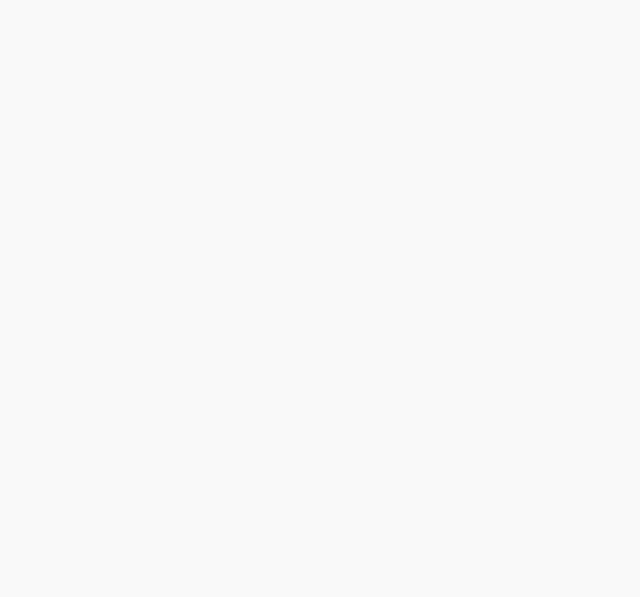
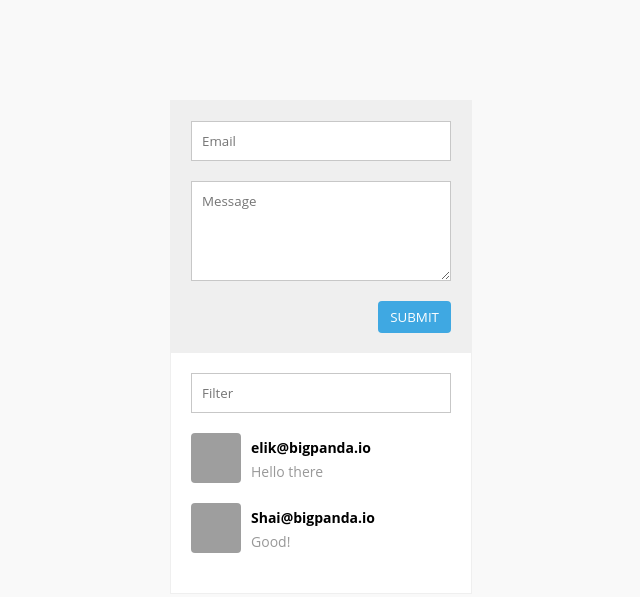
Before and after one commit to guyb7/bigpanda-comments-exercise, a website: page public/index.html in a window 1280 px wide. Shown: the whole page, without its empty margins (319-959 px from the left). Drawn offline with nearby package versions, Linux system fonts and the light colour scheme; grey boxes are pictures that could not be loaded.

Commit message:
add vue components and style

```diff
--- a/public/app.js
+++ b/public/app.js
@@ -1,6 +1,75 @@
+Vue.component('new-comment-form', {
+  template: `
+    <form class="submit-comment" @submit.prevent="onSubmit">
+      <input v-model="form.email" type="email" placeholder="Email">
+      <textarea v-model="form.message" placeholder="Message"></textarea>
+      <div class="text-right">
+        <button type="submit">Submit</button>
+      </div>
+    </form>
+  `,
+  data: function() {
+    return {
+      form: {
+        email: '',
+        message: ''
+      }
+    }
+  },
+  methods: {
+    onSubmit: function() {
+      console.log('onSubmit', this.form);
+    }
+  }
+})
+
+Vue.component('comments-feed', {
+  props: ['comments'],
+  template: `
+    <div class="comments-feed">
+      <input v-model="filter" type="text" placeholder="Filter">
+      <comments-item v-for="comment in comments" :email="comment.email" :message="comment.message" :key="comment.id"></comments-item>
+    </div>
+  `,
+  data: function() {
+    return {
+      filter: ''
+    }
+  }
+})
+
+Vue.component('comments-item', {
+  props: ['email', 'message'],
+  template: `
+    <div class="comments-item">
+      <img class="gravatar_img" :src="gravatar_link" />
+      <div>
+        <strong>{{ email }}</strong>
+        <p>{{ message }}</p>
+      </div>
+    </div>
+  `,
+  computed: {
+    gravatar_link: function() {
+      return `https://www.gravatar.com/avatar/205e460b479e2e5b48aec07710c08d50?s=50`
+    }
+  }
+})
+
 var app = new Vue({
   el: '#app',
   data: {
+    comments: [
+      {
+        id: 'a1b2c3',
+        email: 'elik@bigpanda.io',
+        message: 'Hello there'
+      }, {
+        id: 'a1b2d4',
+        email: 'Shai@bigpanda.io',
+        message: 'Good!'
+      }
+    ]
   },
   mounted: function() {
     console.log('Vue is ready');
--- a/public/index.html
+++ b/public/index.html
@@ -7,7 +7,10 @@
   <script src="https://unpkg.com/vue"></script>
 </head>
 <body>
-  <div id="app"></div>
+  <div id="app">
+    <new-comment-form></new-comment-form>
+    <comments-feed :comments="comments"></comments-feed>
+  </div>
   <script src="/app.js"></script>
 </body>
 </html>
--- a/public/style.css
+++ b/public/style.css
@@ -11,4 +11,67 @@ html, body {
 
 body {
   background-color: #f9f9f9;
+  display: flex;
+  justify-content: center;
 }
+
+#app {
+  max-width: 500px;
+  border: 1px solid #efefef;
+  margin-top: 100px;
+  background-color: #fff;
+}
+
+.text-right {
+  text-align: right;
+}
+input, textarea {
+  padding: 10px;
+  border: 1px solid #c7c7c7;
+  min-width: 260px;
+  margin-bottom: 20px;
+}
+
+.submit-comment {
+  background-color: #efefef;
+  display: flex;
+  flex-direction: column;
+  padding: 20px;
+}
+.submit-comment > textarea {
+  height: 100px;
+}
+.submit-comment button {
+  background-color: #3fa8e2;
+  color: #fff;
+  border: 0 solid transparent;
+  padding: 7px 12px;
+  text-transform: uppercase;
+  border-radius: 4px;
+}
+
+.comments-feed {
+  display: flex;
+  flex-direction: column;
+  padding: 20px;
+}
+
+.comments-item {
+  display: flex;
+  font-size: 14px;
+  margin-bottom: 20px;
+}
+.gravatar_img {
+  width: 50px;
+  height: 50px;
+  margin-right: 10px;
+  border-radius: 4px;
+}
+.comments-item strong {
+  margin: 5px 0;
+  display: inline-block;
+}
+.comments-item p {
+  color: #999;
+  margin: 0;
+}
```
